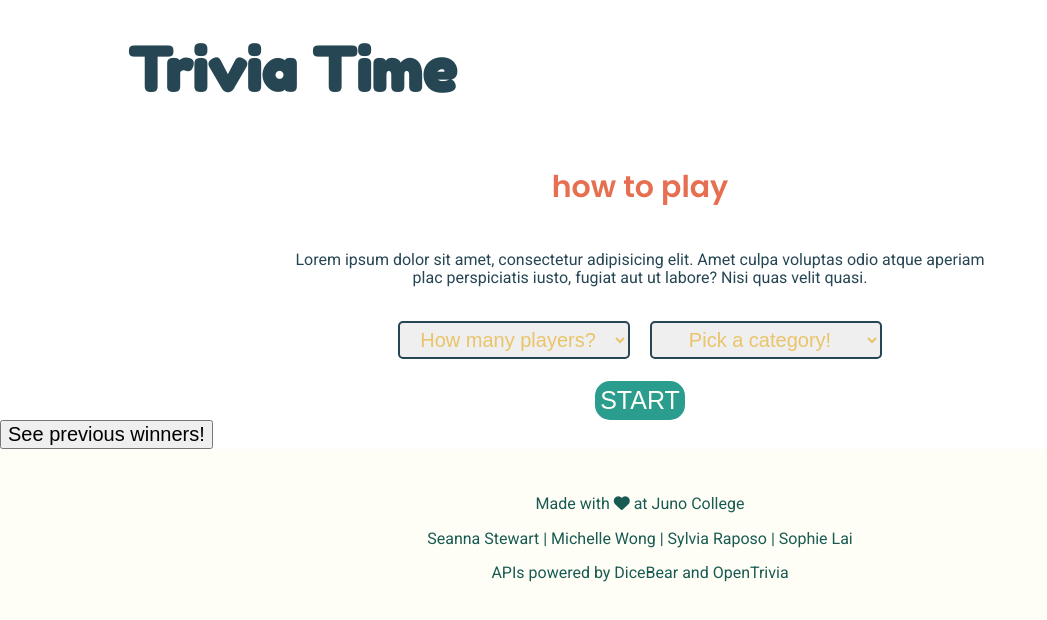
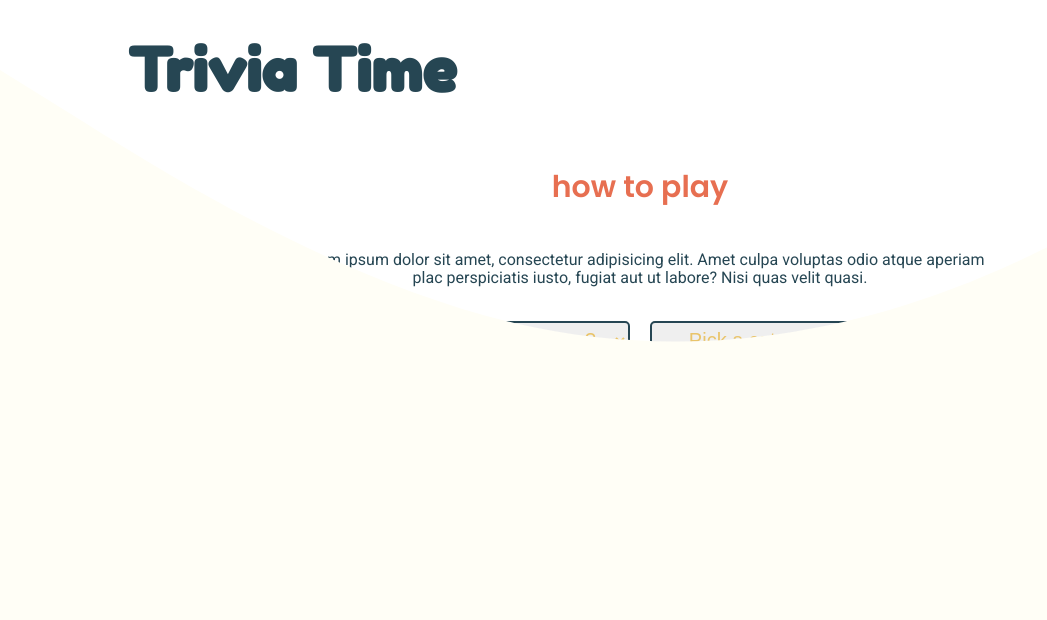
Before and after one commit to sophie1620/trivia-time, a React (Create React App) app: page / in a window 1280 px wide. Shown: the top 620 px of the page, without its empty margins (0-1047 px from the left). Built offline with nearby package versions, Linux system fonts and the light colour scheme; no server answers.

Commit message:
added Michelle's awesome wave styling

```diff
--- a/src/partials/_footer.scss
+++ b/src/partials/_footer.scss
@@ -1,23 +1,18 @@
 footer {
     background-color: $cream;
     padding: 30px 0;
-    // position: relative;
-    // bottom: 0;
-    // height: 25vh;
 }
 
-// footer::before {
-//     content: '';
-//     // background-image: url(./../../public/assets/footerWave.svg);
-//     position: relative;
-//     bottom: 0;
-//     background-repeat: no-repeat;
-//     // rotate: 180deg;
-//     // top: 0px;
-//     width: 100%;
-//     height: 100%;
-// }
-//// when I add the wave, the footer background color shifts up.. I hope this makes sense... and it's not just on my browser
+footer::before {
+    content: '';
+    background-image: url(./../../public/assets/footerWave.svg);
+    background-size: cover;
+    position: absolute;
+    bottom: 170px;
+    background-repeat: no-repeat;
+    width: 100%;
+    height: 100%;
+}
 
 .footerP {
     color: $dark-teal;
--- a/styles/App.css
+++ b/styles/App.css
@@ -517,6 +517,17 @@ footer {
   padding: 30px 0;
 }
 
+footer::before {
+  content: "";
+  background-image: url(./../../public/assets/footerWave.svg);
+  background-size: cover;
+  position: absolute;
+  bottom: 170px;
+  background-repeat: no-repeat;
+  width: 100%;
+  height: 100%;
+}
+
 .footerP {
   color: #195b53;
   text-align: center;
```
